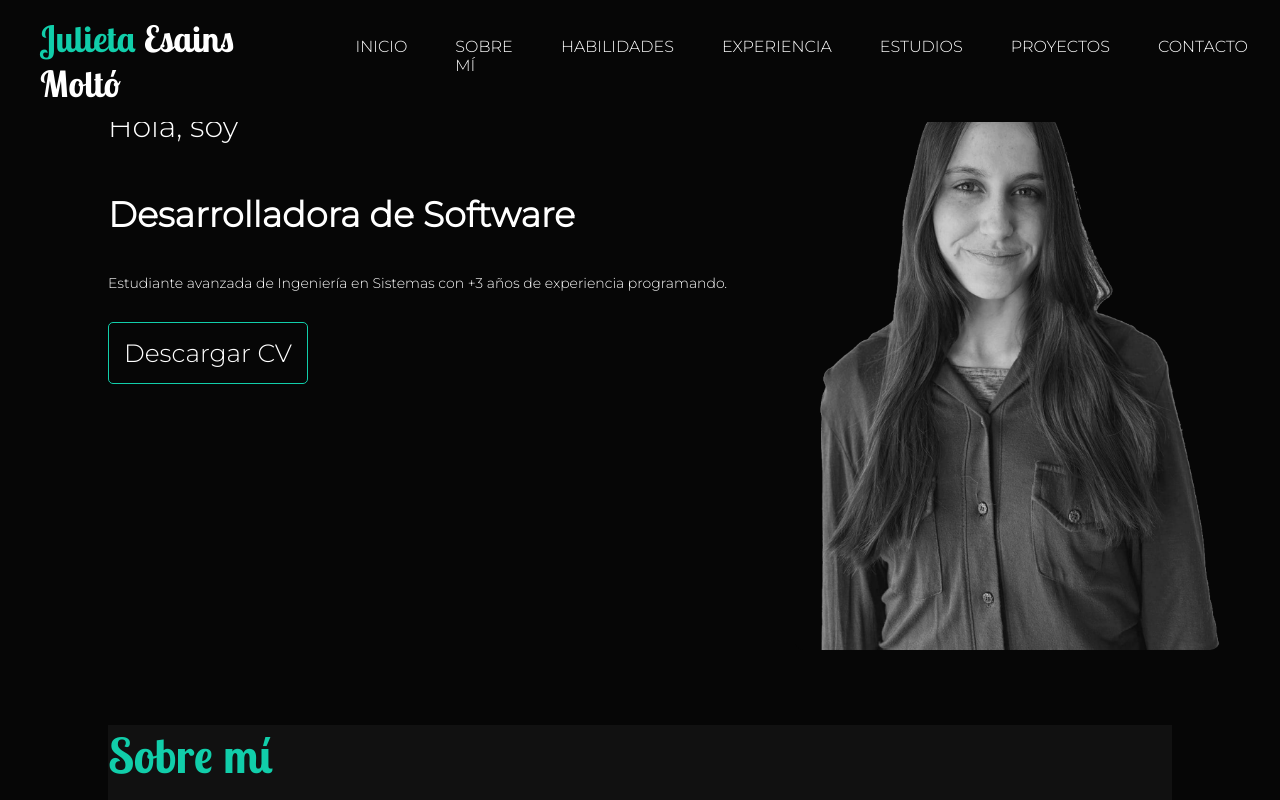
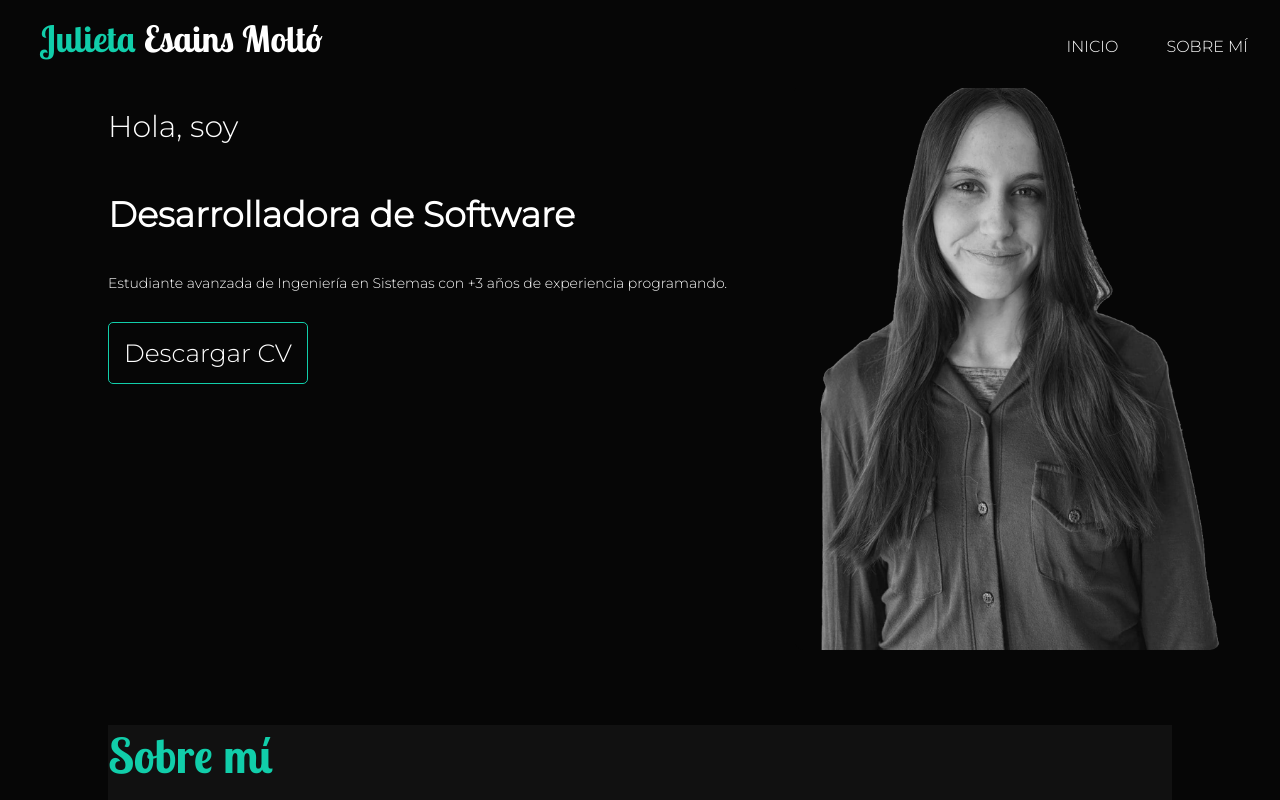
Before and after one commit to JulietaEsains/portfolio, a React (Vite) app: page / in a window 1280 px wide. Shown: the top 800 px of the page. Built offline with nearby package versions, Linux system fonts and the light colour scheme.

Commit message:
Replaced the header's anchors with react links

```diff
--- a/package.json
+++ b/package.json
@@ -14,13 +14,15 @@
   "dependencies": {
     "@fontsource/montserrat": "^5.2.8",
     "react": "^19.1.1",
-    "react-dom": "^19.1.1"
+    "react-dom": "^19.1.1",
+    "react-scroll": "^1.9.3"
   },
   "devDependencies": {
     "@eslint/js": "^9.36.0",
     "@types/node": "^24.6.0",
     "@types/react": "^19.1.16",
     "@types/react-dom": "^19.1.9",
+    "@types/react-scroll": "^1.8.10",
     "@vitejs/plugin-react": "^5.0.4",
     "eslint": "^9.36.0",
     "eslint-plugin-react-hooks": "^5.2.0",
--- a/src/components/header/Header.css
+++ b/src/components/header/Header.css
@@ -24,10 +24,15 @@ nav {
     padding-top: 5px;
 }
 
-#menu ul li a {
-    text-decoration: none;
+.active-header-link {
+    color: var(--main-color);
 }
 
-#menu ul li a:hover {
+.header-link {
+    text-decoration: none;
+    cursor: pointer;
+}
+
+.header-link:hover {
     color: var(--main-color);
 }
--- a/src/components/header/Header.tsx
+++ b/src/components/header/Header.tsx
@@ -1,4 +1,5 @@
 import './Header.css';
+import { Link } from 'react-scroll';
 
 function Header() {
     return (
@@ -6,13 +7,8 @@ function Header() {
             <div id="name"><span>Julieta</span> Esains Moltó</div>
             <div id="menu">
                 <ul>
-                    <li><a href="#home-section">INICIO</a></li>
-                    <li><a href="#about-me-section">SOBRE MÍ</a></li>
-                    <li><a href="#skills-section">HABILIDADES</a></li>
-                    <li><a href="#experience-section">EXPERIENCIA</a></li>
-                    <li><a href="#studies-section">ESTUDIOS</a></li>
-                    <li><a href="#projects-section">PROYECTOS</a></li>
-                    <li><a href="#contact-section">CONTACTO</a></li>
+                    <Link className='header-link' to='home-section' spy activeClass='active-header-link'>INICIO</Link>
+                    <Link className='header-link' to='about-me-section' spy activeClass='active-header-link'>SOBRE MÍ</Link>
                 </ul>
             </div>
         </nav>
```
Also changed, not shown: 1 other file (tests, documents, lock files or other folders).
